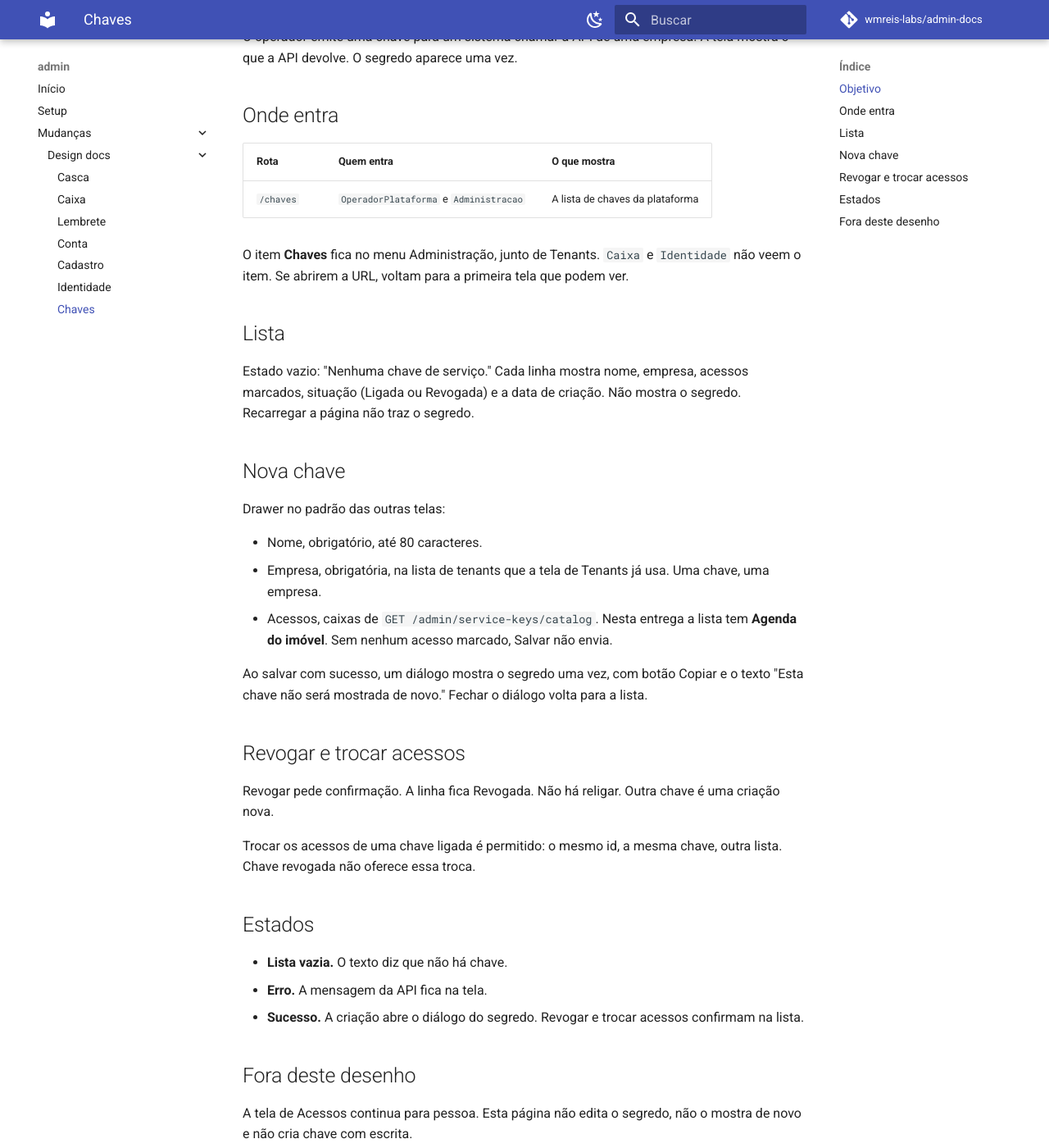
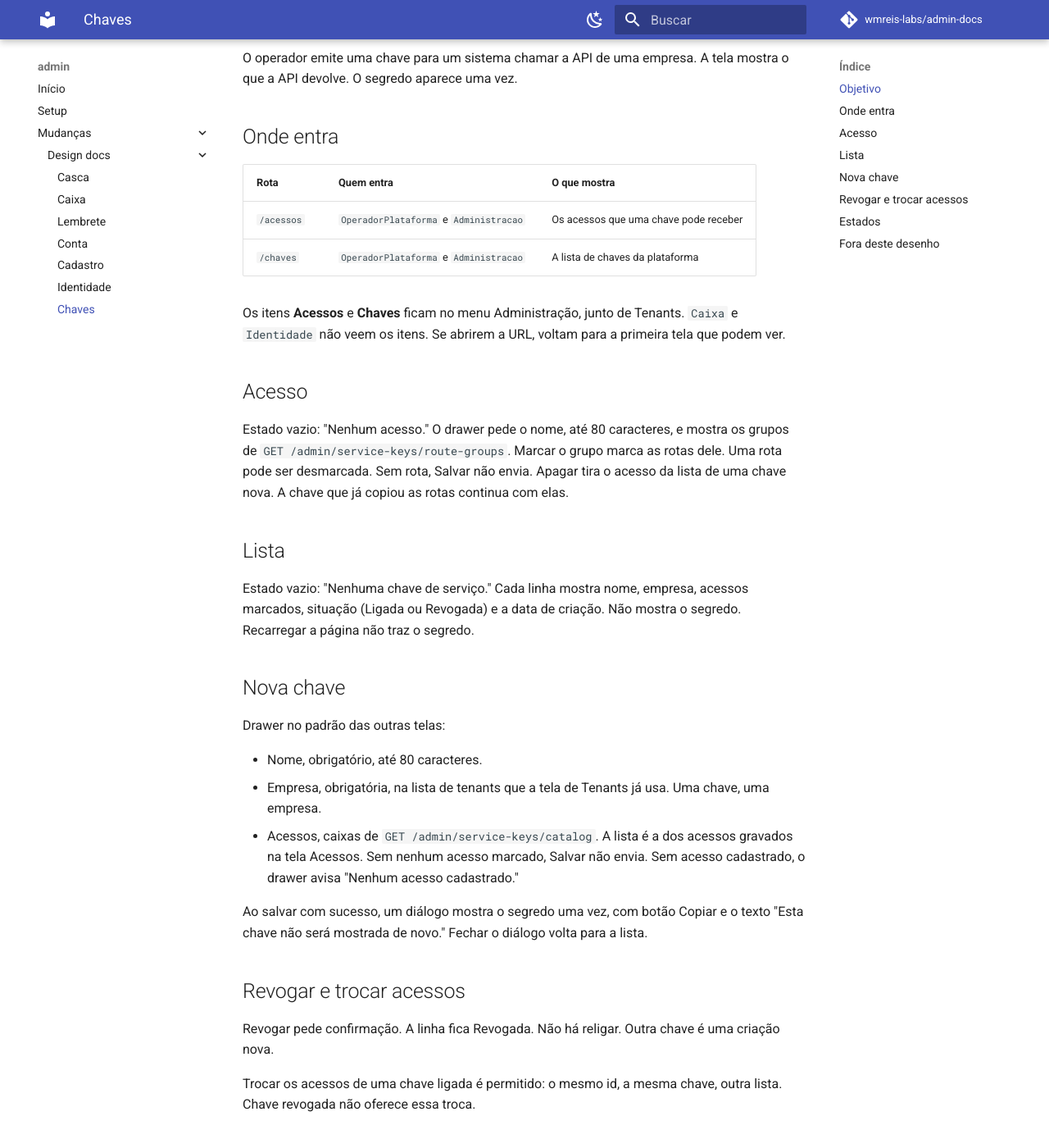
Before and after one commit to wmreis-labs/admin-docs, an MkDocs documentation site: the page built from docs/mudancas/design/2026-11-25-chaves.md, in a window 1280 px wide and 1400 px high, scrolled down 264 px. Shown: the whole window at 82% size. Built offline with MkDocs 1.6.1 and Material for MkDocs 9.7.7, drawn with Linux system fonts in a browser that asks for light colours; comment, search, counter and statistics services are not loaded; some of the changed text lies outside the part shown.

Commit message:
docs: a tela de acessos monta o que a chave pode chamar
Co-authored-by: Cursor <cursoragent@cursor.com>

```diff
--- a/docs/mudancas/design/2026-11-25-chaves.md
+++ b/docs/mudancas/design/2026-11-25-chaves.md
@@ -3,7 +3,7 @@
 **Status:** vigente
 **Data:** 2026-11-25
 **ADR:** [Chave de serviço emitida pelo admin](https://wmreis-labs.github.io/wmreis-docs/mudancas/adr/2026-11-25-chave-de-servico/)
-**Tarefa:** [admin #87](https://github.com/wmreis-labs/admin/issues/87)
+**Tarefa:** [admin #87](https://github.com/wmreis-labs/admin/issues/87), [admin #90](https://github.com/wmreis-labs/admin/issues/90)
 
 ## Objetivo
 
@@ -13,9 +13,14 @@ O operador emite uma chave para um sistema chamar a API de uma empresa. A tela m
 
 | Rota | Quem entra | O que mostra |
 | --- | --- | --- |
+| `/acessos` | `OperadorPlataforma` e `Administracao` | Os acessos que uma chave pode receber |
 | `/chaves` | `OperadorPlataforma` e `Administracao` | A lista de chaves da plataforma |
 
-O item **Chaves** fica no menu Administração, junto de Tenants. `Caixa` e `Identidade` não veem o item. Se abrirem a URL, voltam para a primeira tela que podem ver.
+Os itens **Acessos** e **Chaves** ficam no menu Administração, junto de Tenants. `Caixa` e `Identidade` não veem os itens. Se abrirem a URL, voltam para a primeira tela que podem ver.
+
+## Acesso
+
+Estado vazio: "Nenhum acesso." O drawer pede o nome, até 80 caracteres, e mostra os grupos de `GET /admin/service-keys/route-groups`. Marcar o grupo marca as rotas dele. Uma rota pode ser desmarcada. Sem rota, Salvar não envia. Apagar tira o acesso da lista de uma chave nova. A chave que já copiou as rotas continua com elas.
 
 ## Lista
 
@@ -27,7 +32,7 @@ Drawer no padrão das outras telas:
 
 - Nome, obrigatório, até 80 caracteres.
 - Empresa, obrigatória, na lista de tenants que a tela de Tenants já usa. Uma chave, uma empresa.
-- Acessos, caixas de `GET /admin/service-keys/catalog`. Nesta entrega a lista tem **Agenda do imóvel**. Sem nenhum acesso marcado, Salvar não envia.
+- Acessos, caixas de `GET /admin/service-keys/catalog`. A lista é a dos acessos gravados na tela Acessos. Sem nenhum acesso marcado, Salvar não envia. Sem acesso cadastrado, o drawer avisa "Nenhum acesso cadastrado."
 
 Ao salvar com sucesso, um diálogo mostra o segredo uma vez, com botão Copiar e o texto "Esta chave não será mostrada de novo." Fechar o diálogo volta para a lista.
 
@@ -45,4 +50,4 @@ Trocar os acessos de uma chave ligada é permitido: o mesmo id, a mesma chave, o
 
 ## Fora deste desenho
 
-A tela de Acessos continua para pessoa. Esta página não edita o segredo, não o mostra de novo e não cria chave com escrita.
+A página não edita o segredo, não o mostra de novo e não cria chave com escrita.
```
